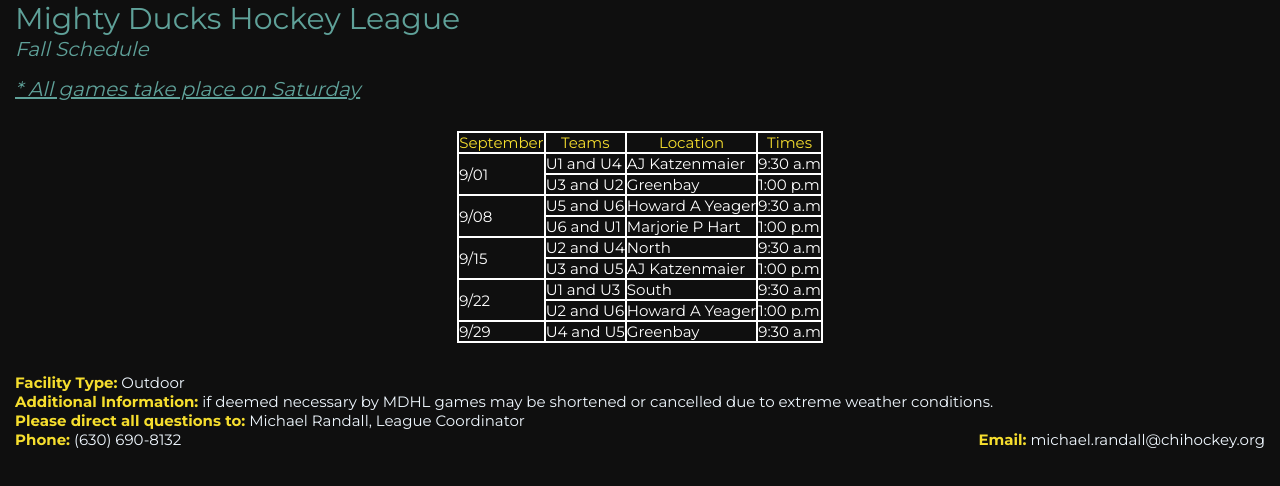
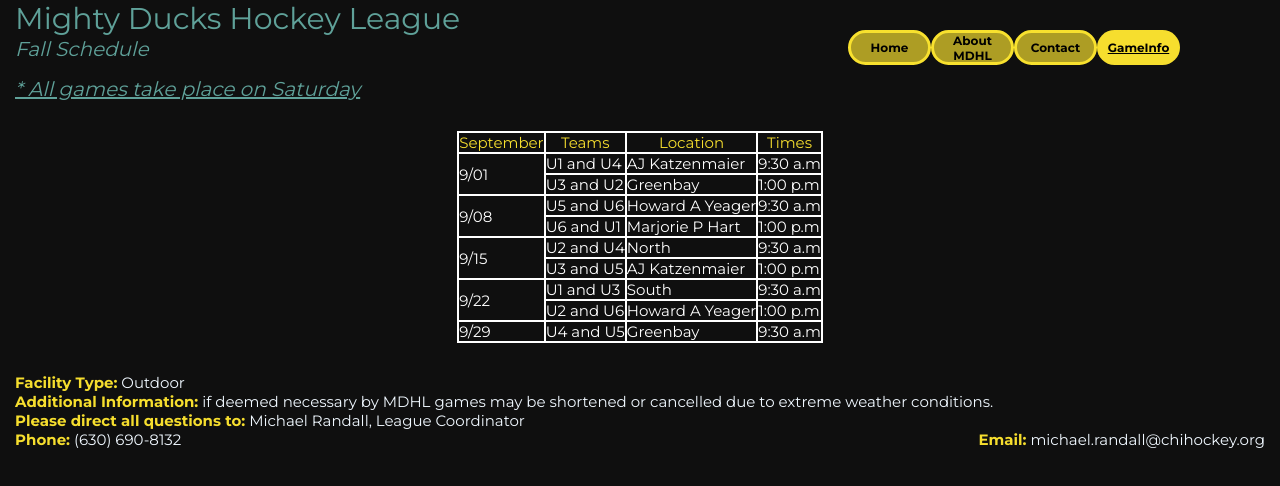
Before and after one commit to PisaniValentin/MHDL_Pisani, a plain HTML site: page game_info.html in a window 1280 px wide. Drawn offline with Linux system fonts and the light colour scheme.

Commit message:
correcciones varias

```diff
--- a/assets/styles/main.css
+++ b/assets/styles/main.css
@@ -244,7 +244,7 @@ h2{
     width: 43vw;
 }
 .aboutText p{
-    font-size: 1.2vw;
+    font-size: 12px;
 }
 
     /* margin-top: 10px;
--- a/game_info.html
+++ b/game_info.html
@@ -15,6 +15,13 @@
         <h1>Mighty Ducks Hockey League</h1>
         <h2 class="gameInfoSubtitle">Fall Schedule</h2>
         <h3 class="gameInfoThirTitle">* All games take place on Saturday</h3>
+
+        <nav class="botonera">
+            <a class="buttonNav" href="./index.html">Home</a>
+            <a class="buttonNav" href="./about.html">About MDHL</a>
+            <a class="buttonNav" href="./contact.html">Contact</a>
+            <a class="buttonNav" href="#" >GameInfo</a>
+        </nav>
     </header>
     <main class="gameInfoMain">
         <table class="tabla">
```
Also changed, not shown: about.html (+1 -0 lines), contact.html (+1 -0 lines), index.html (+1 -0 lines).
